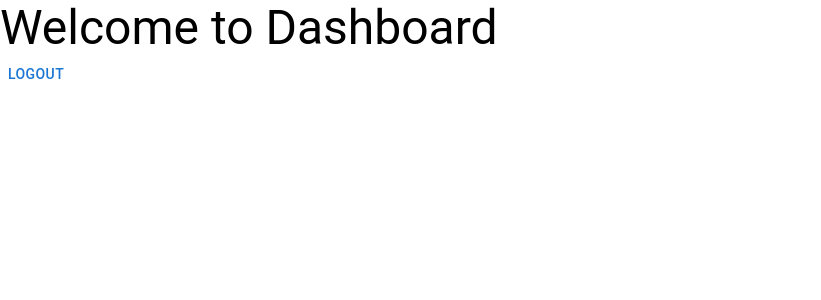
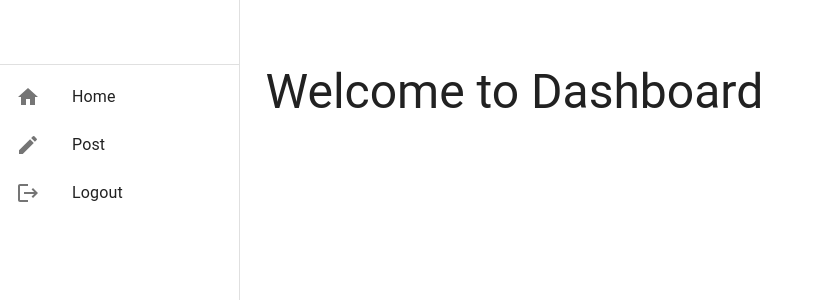
Before and after one commit to KrutikaGajjar/FirebaseTutorial, a React (Create React App) app: page / in a window 1280 px wide. Shown: the top 300 px of the page, without its empty margins (0-821 px from the left). Built offline with nearby package versions, Linux system fonts and the light colour scheme; no server answers; sample sign-in values are in the browser's storage.

Commit message:
Add data on firestore

```diff
--- /dev/null
+++ b/src/App.css
@@ -0,0 +1,10 @@
+.Container{
+
+    display: flex;
+}
+
+.bodyConatiner{
+    margin-top: 5%;
+    margin-left: 2%;
+    width: 100%;
+}
--- a/src/App.js
+++ b/src/App.js
@@ -1,18 +1,30 @@
 import Login from './Container/Login/login';
-import { Route, Routes } from 'react-router-dom';
+import { Route, Routes,useLocation } from 'react-router-dom';
 import Signup from './Container/Signup/signup';
 import Dashboard from './Container/Dashboard/dashboard';
+import CustomDrawer from './Components/Drawer/customDrawer';
+import './App.css'
+import Post from './Container/Post/Post';
 
 function App() {
+
+  const location = useLocation();
+
   return (
-    <>
+    <div className={`${!(location.pathname === '/login') ? 'Container' :''}`}>
+      {!(location.pathname ==='/login') &&
+        <CustomDrawer />
+       }
+
+      <div className='bodyConatiner'>
       <Routes>
         <Route path='/' element={<Dashboard />} />
         <Route path='/login' element={<Login />} />
-        <Route path='signup' element={<Signup/>} />
+        <Route path='/signup' element={<Signup />} />
+        <Route path='/post' element={<Post />} />
       </Routes>
-
-    </>
+        </div>
+    </div>
   );
 }
 
--- /dev/null
+++ b/src/Components/Drawer/customDrawer.js
@@ -0,0 +1,103 @@
+import * as React from "react";
+import Box from "@mui/material/Box";
+import Drawer from "@mui/material/Drawer";
+import CssBaseline from "@mui/material/CssBaseline";
+import Toolbar from "@mui/material/Toolbar";
+import List from "@mui/material/List";
+import Divider from "@mui/material/Divider";
+import ListItem from "@mui/material/ListItem";
+import ListItemButton from "@mui/material/ListItemButton";
+import ListItemIcon from "@mui/material/ListItemIcon";
+import ListItemText from "@mui/material/ListItemText";
+import { Edit, Home, Logout } from "@mui/icons-material";
+import { onAuthStateChanged, signOut } from "firebase/auth";
+import { auth } from "../../firebase";
+import { useNavigate } from "react-router";
+
+export default function CustomDrawer() {
+	const drawerWidth = 240;
+	const router = useNavigate();
+	React.useEffect(() => {
+		const authentication = onAuthStateChanged(auth, (user) => {
+			if (user) {
+			} else {
+				router("/login");
+			}
+		});
+
+		return authentication;
+	}, []);
+
+	const handleLogout = () => {
+		signOut(auth)
+			.then(() => {
+				// Sign-out successful.
+				console.log("signout");
+			})
+			.catch((error) => {
+				// An error happened.
+			});
+	};
+
+	const handleClick = (text) => {
+		switch (text) {
+			case "Home":
+				router("/");
+				break;
+			case "Post":
+				router("/post");
+				break;
+			case "Logout":
+				handleLogout();
+				break;
+			default:
+				break;
+		}
+	};
+
+	const drawerIcon = (text) => {
+		switch (text) {
+			case "Home":
+				return <Home />;
+			case "Post":
+				return <Edit />;
+			case "Logout":
+				return <Logout />;
+			default:
+				break;
+		}
+	};
+
+	return (
+		<Box sx={{ display: "flex" }}>
+			<CssBaseline />
+
+			<Drawer
+				sx={{
+					width: drawerWidth,
+					flexShrink: 0,
+					"& .MuiDrawer-paper": {
+						width: drawerWidth,
+						boxSizing: "border-box",
+					},
+				}}
+				variant="permanent"
+				anchor="left"
+			>
+				<Toolbar />
+
+				<Divider />
+				<List>
+					{["Home", "Post", "Logout"].map((text, index) => (
+						<ListItem key={text} disablePadding>
+							<ListItemButton onClick={() => handleClick(text)}>
+								<ListItemIcon>{drawerIcon(text)}</ListItemIcon>
+								<ListItemText primary={text} />
+							</ListItemButton>
+						</ListItem>
+					))}
+				</List>
+			</Drawer>
+		</Box>
+	);
+}
--- a/src/Container/Dashboard/dashboard.js
+++ b/src/Container/Dashboard/dashboard.js
@@ -2,35 +2,16 @@ import { Button, Typography } from '@mui/material'
 import { onAuthStateChanged, signOut } from 'firebase/auth'
 import React, { useEffect } from 'react'
 import { useNavigate } from 'react-router'
+import CustomDrawer from '../../Components/Drawer/customDrawer'
 import { auth } from '../../firebase'
 
 export default function Dashboard() {
 
-    const router = useNavigate();
-    useEffect(() => {
-        const authentication = onAuthStateChanged(auth,(user) => {
-            if (user) {
-
-            } else {
-                router('/login')
-           }
-        })
-
-        return authentication
-    },[])
-
-    const handleChange = () => {
-        signOut(auth).then(() => {
-        // Sign-out successful.
-        console.log("signout");
-        }).catch((error) => {
-        // An error happened.
-        });
-    }
     return (
       <>
+
         <Typography variant='h3'>Welcome to Dashboard</Typography>
-        <Button onClick={handleChange}>Logout</Button>
+
       </>
   )
 }
--- /dev/null
+++ b/src/Container/Post/Post.js
@@ -0,0 +1,108 @@
+import { Box, Button, Grid, TextField } from "@mui/material";
+import React, { useEffect, useRef, useState } from "react";
+import { db } from "../../firebase";
+import { addDoc, collection } from "firebase/firestore";
+import AlertBox from "../../Components/Alert/alert";
+
+export default function Post() {
+	const [eventDetails, setEventsDetails] = useState({ name: "", place: "", address: "", time: "" });
+	const timerRef = useRef(null);
+	const [alert, setAlert] = useState({ visible: false, severity: "", message: "" });
+
+	useEffect(() => {
+		return clearTimeout(timerRef.current);
+	}, []);
+
+	const handleSubmit = () => {
+		const collRef = collection(db, "Events");
+		console.log(collRef, "collRef");
+		addDoc(collRef, {
+			name: eventDetails.name,
+			address: eventDetails.address,
+			place: eventDetails.place,
+			time: eventDetails.time,
+		})
+			.then((result) => {
+				console.log(result);
+				setAlert({ visible: true, severity: "success", message: "Event has been uploaded" });
+				timerRef.current = setTimeout(() => {
+					setAlert({ visible: false, severity: "", message: "" });
+				}, 2000);
+			})
+			.catch((error) => {
+				console.log(error.code, error.message);
+				setAlert({ visible: true, severity: "error", message: error.message });
+
+				timerRef.current = setTimeout(() => {
+					setAlert({ visible: false, severity: "", message: "" });
+				}, 2000);
+			});
+	};
+
+	return (
+		<Box
+			sx={{
+				display: "flex",
+				alignContent: "center",
+				justifyContent: "center",
+				flexDirection: "column",
+				width: "50%",
+			}}
+		>
+			<AlertBox visible={alert.visible} severity={alert.severity} message={alert.message} />
+			<Grid container spacing={2}>
+				<Grid item xs={12}>
+					<TextField
+						name="Name of Event"
+						fullWidth
+						required
+						id="Name"
+						label="Name of Event"
+						value={eventDetails.name}
+						onChange={(event) => setEventsDetails({ ...eventDetails, name: event.target.value })}
+						autoFocus
+					/>
+				</Grid>
+				<Grid item xs={12}>
+					<TextField
+						name="Place of Event"
+						fullWidth
+						required
+						id="place"
+						label="Place of Event"
+						value={eventDetails.place}
+						onChange={(event) => setEventsDetails({ ...eventDetails, place: event.target.value })}
+						autoFocus
+					/>
+				</Grid>
+				<Grid item xs={12}>
+					<TextField
+						name="Complete Address"
+						fullWidth
+						required
+						id="Address"
+						label="Complete Address"
+						value={eventDetails.address}
+						onChange={(event) => setEventsDetails({ ...eventDetails, address: event.target.value })}
+						autoFocus
+					/>
+				</Grid>
+				<Grid item xs={12}>
+					<TextField
+						name="Time of Event"
+						fullWidth
+						required
+						id="time"
+						label="Time of Event"
+						value={eventDetails.time}
+						onChange={(event) => setEventsDetails({ ...eventDetails, time: event.target.value })}
+						autoFocus
+					/>
+				</Grid>
+			</Grid>
+			<Button variant="contained" sx={{ mt: 3, mb: 2 }} onClick={handleSubmit}>
+				submit
+			</Button>
+		</Box>
+	);
+}
--- a/src/firebase.js
+++ b/src/firebase.js
@@ -1,6 +1,7 @@
 // Import the functions you need from the SDKs you need
 import { initializeApp } from "firebase/app";
-import {getAuth,GoogleAuthProvider} from 'firebase/auth'
+import { getAuth, GoogleAuthProvider } from 'firebase/auth'
+import { getFirestore } from 'firebase/firestore'
 // TODO: Add SDKs for Firebase products that you want to use
 // https://firebase.google.com/docs/web/setup#available-libraries
 
@@ -19,6 +20,9 @@ const app = initializeApp(firebaseConfig);
 
 // Firebase Authentication object
 const auth = getAuth(app);
-const provider = new GoogleAuthProvider()
+const provider = new GoogleAuthProvider();
 
-export { auth,provider }
+//firebase db Object
+const db = getFirestore();
+
+export { auth,provider,db }
```
